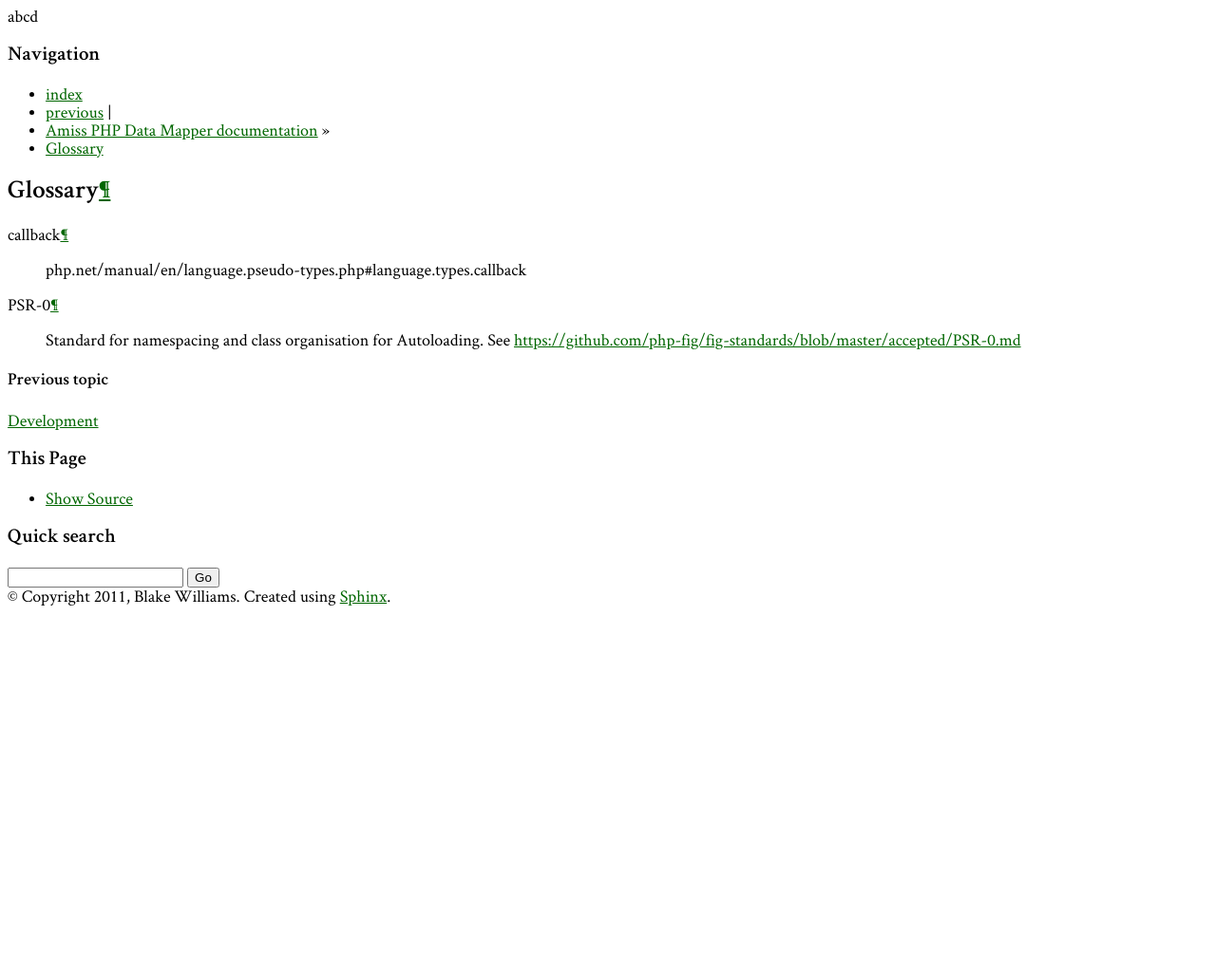
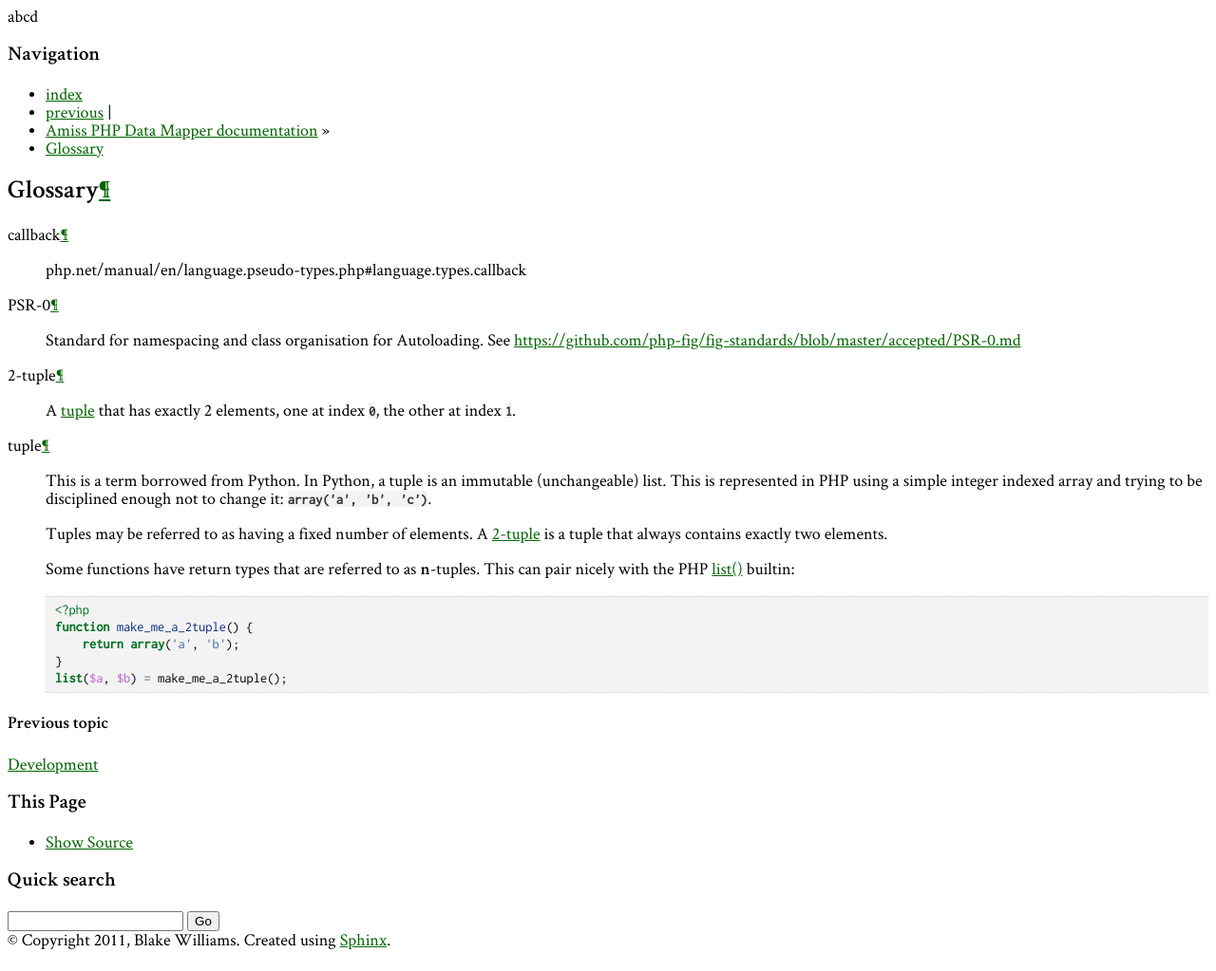
Before and after one commit to shabbyrobe/amiss, a Sphinx documentation site: the page built from doc/glossary.rst, in a window 1280 px wide. Shown: the whole page at 95% size. Built offline with Sphinx 7.4.7, drawn with Linux system fonts in a browser that asks for light colours; before the commit the page ends 900 px from its top, so only the background shows below that.

Commit message:
added stuff about 2-tuples

```diff
--- a/doc/cookbook/index.rst
+++ b/doc/cookbook/index.rst
@@ -5,3 +5,4 @@ Cookbook
     :maxdepth: 1
 
     complex-joins
+    table-prefix
--- a/doc/glossary.rst
+++ b/doc/glossary.rst
@@ -8,3 +8,21 @@ Glossary
 
     PSR-0
         Standard for namespacing and class organisation for Autoloading. See https://github.com/php-fig/fig-standards/blob/master/accepted/PSR-0.md
+
+    2-tuple
+        A :term:`tuple` that has exactly 2 elements, one at index ``0``, the other at index ``1``.
+
+    tuple
+        This is a term borrowed from Python. In Python, a tuple is an immutable (unchangeable) list. This is represented in PHP using a simple integer indexed array and trying to be disciplined enough not to change it: ``array('a', 'b', 'c')``.
+
+        Tuples may be referred to as having a fixed number of elements. A :term:`2-tuple` is a tuple that always contains exactly two elements.
+
+        Some functions have return types that are referred to as **n**-tuples. This can pair nicely with the PHP `list() <http://php.net/list>`_ builtin:
+
+        .. code-block:: php
+
+            <?php
+            function make_me_a_2tuple() {
+                return array('a', 'b');
+            }
+            list($a, $b) = make_me_a_2tuple();
--- a/doc/mapper/annotation.rst
+++ b/doc/mapper/annotation.rst
@@ -359,7 +359,7 @@ The simplest way to enable caching is to pass the string ``apc`` as the first ar
   $mapper = new \Amiss\Note\Mapper('apc');
 
 
-If you don't want to use APC for the cache, or you're not happy with Amiss' default cache lifetime, or you want to allow the mapper to use your own class for caching, you can pass a 2-tuple of closures. The first member should be your "get" method. It should take a single key argument and return the cached value. The second member should be your "set" method and take key and value arguments.
+If you don't want to use APC for the cache, or you're not happy with Amiss' default cache lifetime, or you want to allow the mapper to use your own class for caching, you can pass a :term:`2-tuple` of closures. The first member should be your "get" method. It should take a single key argument and return the cached value. The second member should be your "set" method and take key and value arguments.
 
 For example, to shove your cached metadata into the system's temp directory:
 
--- a/doc/selecting.rst
+++ b/doc/selecting.rst
@@ -139,7 +139,7 @@ Amiss provides two ways to perform pagination. The first is the standard LIMIT/O
     $artists = $manager->getList('Artist', array('limit'=>30, 'offset'=>60));
 
 
-The second style is suited to the way your UI typically thinks of pagination: using page number/page size:
+The second style is suited to the way your UI typically thinks of pagination: using page number/page size. This is passed as a :term:`2-tuple` using the ``page`` key:
 
 .. code-block:: php
 
```
